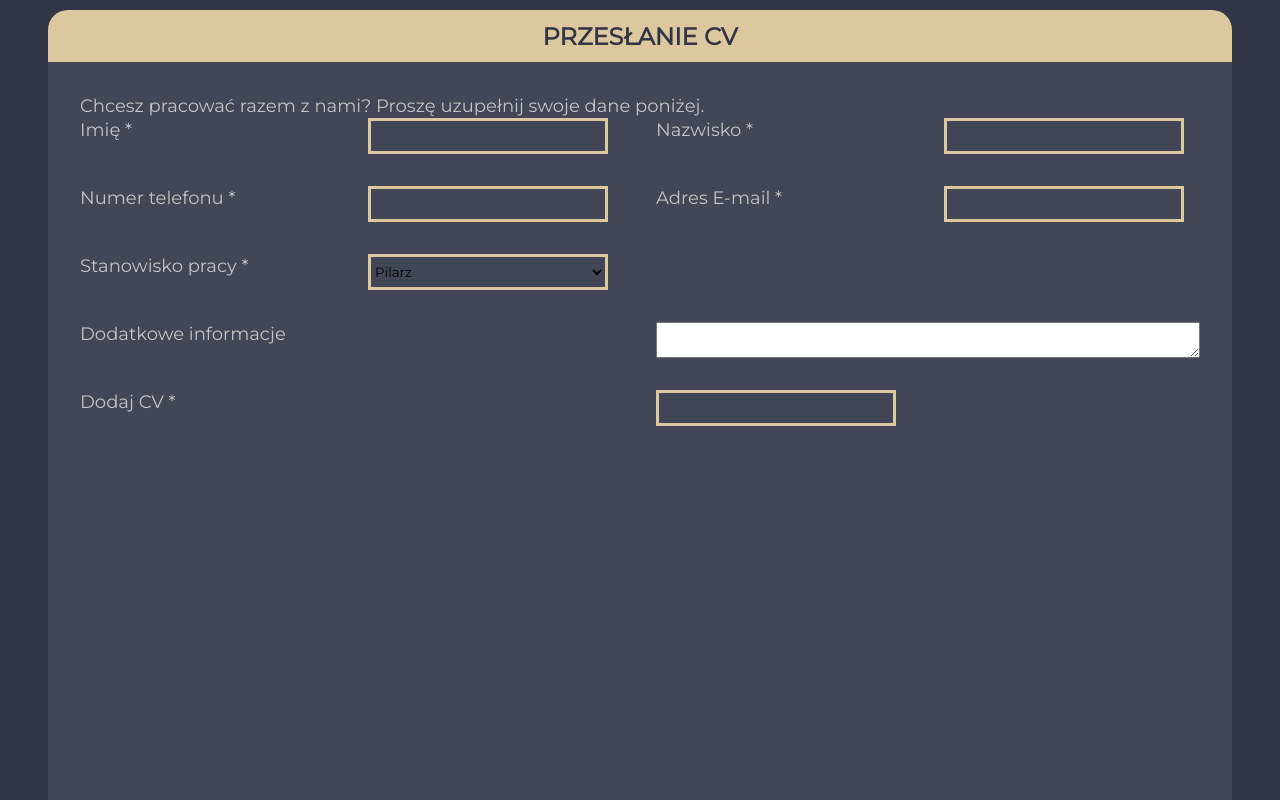
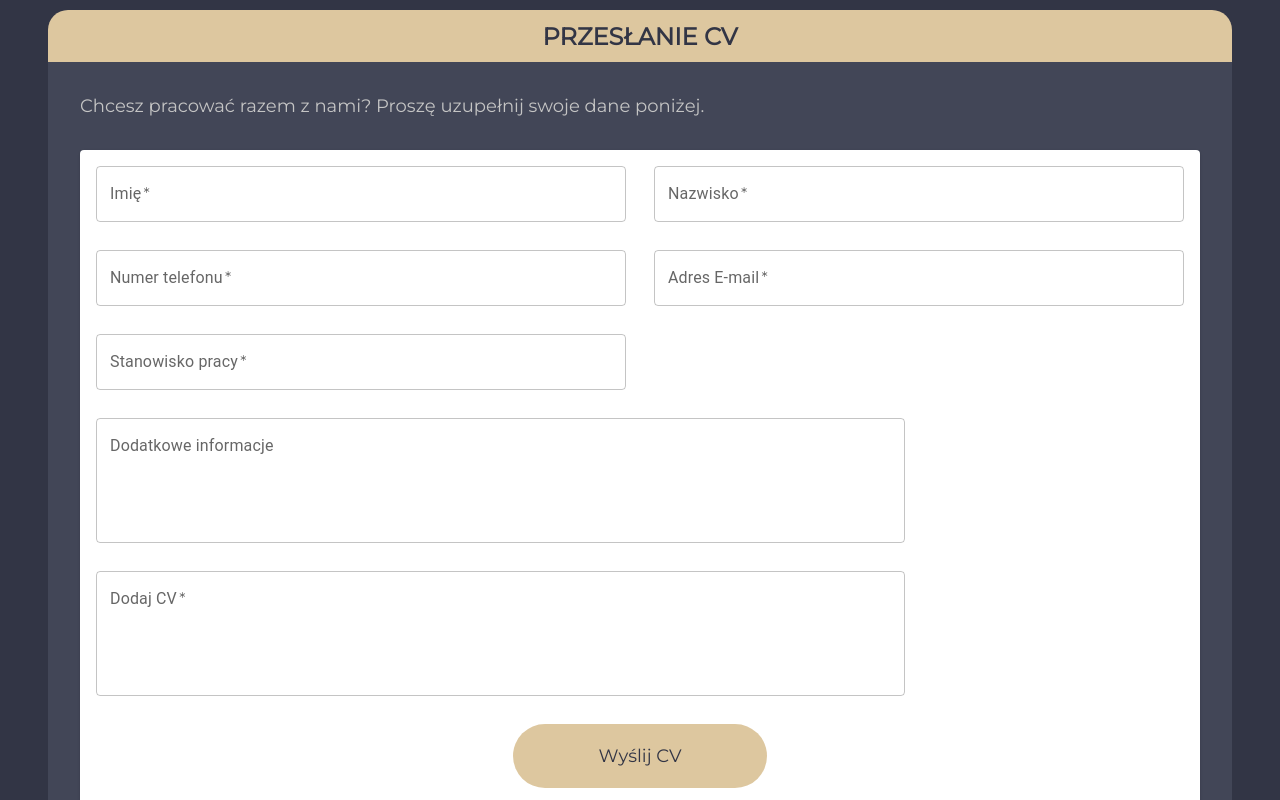
Before and after one commit to MattyKarpinski/furniture-site, a React (Create React App) app: page /praca in a window 1280 px wide. Shown: the part 3060-3860 px from the top of the page. Built offline with nearby package versions, Linux system fonts and the light colour scheme.

Commit message:
Upgrade cv form

```diff
--- a/package.json
+++ b/package.json
@@ -3,13 +3,13 @@
   "version": "0.1.0",
   "private": true,
   "dependencies": {
-    "@emotion/react": "^11.9.0",
-    "@emotion/styled": "^11.8.1",
+    "@emotion/react": "^11.9.3",
+    "@emotion/styled": "^11.9.3",
     "@fortawesome/fontawesome-svg-core": "^6.1.1",
     "@fortawesome/free-regular-svg-icons": "^6.1.1",
     "@fortawesome/free-solid-svg-icons": "^6.1.1",
     "@fortawesome/react-fontawesome": "^0.1.18",
-    "@mui/material": "^5.8.1",
+    "@mui/material": "^5.8.4",
     "@react-google-maps/api": "^2.11.8",
     "@testing-library/jest-dom": "^5.16.2",
     "@testing-library/react": "^12.1.4",
--- a/src/components/assets/contact-cv-form/ContactCvForm.scss
+++ b/src/components/assets/contact-cv-form/ContactCvForm.scss
@@ -1,6 +1,6 @@
 .contact-cv-form{
     width: 1184px;
-    height: 813px;
+    height: 829px;
     background-color: #DDC79F;
     border-radius: 20px;
 }
@@ -21,9 +21,10 @@
 
 .contact-cv--body {
     width: 1184px;
-    height: 744px;
+    height: 760px;
     background-color: #424657;
     padding: 32px 32px 0 32px;
+
 
 }
 
@@ -33,41 +34,26 @@
     font-size: 18px;
 }
 
-
 .contact-cv--form {
-    display: grid;
-    grid-template-columns: repeat(2, 1fr);
-    grid-template-rows: repeat(5, 1fr);
-    grid-column-gap: 32px;
-    grid-row-gap: 32px;
+    margin-top: 32px;
 }
 
-.contact-cv--form div {
-    display: grid;
-    grid-template-columns: repeat(2, 1fr);
-    grid-template-rows: repeat(1, 1fr);
-    grid-column-gap: 32px;
-    grid-row-gap: 32px;
+.contact-cv--button {
+
+    width: 254px;
+    height: 64px;
+    background-color: #DDC79F;
+    font-size: 18px;
+    border-radius: 50px;
+    border: none;
+    color:#323545;
 }
 
-.contact-cv--form-name { grid-area: 1 / 1 / 2 / 2; }
-.contact-cv--form-surname { grid-area: 1 / 2 / 2 / 3; }
-.contact-cv--form-tel { grid-area: 2 / 1 / 3 / 2; }
-.contact-cv--form-mail { grid-area: 2 / 2 / 3 / 3; }
-.contact-cv--form-job { grid-area: 3 / 1 / 4 / 2; }
-.contact-cv--form-info { grid-area: 4 / 1 / 5 / 3; }
-.contact-cv--form-cv { grid-area: 5 / 1 / 6 / 3; }
-
-.contact-cv--form label {
-    color: #C4C4C4;
-    line-height: 24px;
-    font-size: 18px;
+.contact-cv--button:hover {
+    text-decoration: underline;
 }
 
-.contact-cv--form input, select {
-    width: 240px;
-    height: 36px;
-    border: 3px solid #DDC79F;
-    background-color: #424657;
-
+.contact-cv--button-section {
+    display: flex;
+    justify-content: center;
 }
--- a/src/components/assets/contact-cv-form/ContactCvForm.tsx
+++ b/src/components/assets/contact-cv-form/ContactCvForm.tsx
@@ -1,7 +1,12 @@
 import React from 'react'
 import './ContactCvForm.scss';
+import { Typography, Card, CardContent, Grid, TextField, Button } from '@mui/material';
 
 export const ContactCvForm = () => {
+
+
+
+
   return <div className='contact-cv-form'>
     <div className='contact-cv--head'>
       <h3 className='contact-cv--header'>
@@ -12,40 +17,39 @@ export const ContactCvForm = () => {
       <span className='contact-cv--info'>
         Chcesz pracować razem z nami? Proszę uzupełnij swoje dane poniżej.
       </span>
-          <form className='contact-cv--form'>
-            <div className='contact-cv--form-name'>
-              <label>Imię *</label>
-              <input></input>
-            </div>
-            <div className='contact-cv--form-surname'>
-              <label>Nazwisko *</label>
-              <input></input>
-            </div>
-            <div className='contact-cv--form-tel'>
-              <label>Numer telefonu *</label>
-              <input></input>
-            </div>
-            <div className='contact-cv--form-mail'>
-              <label>Adres E-mail *</label>
-              <input></input>
-            </div>
-            <div className='contact-cv--form-job'>
-              <label>Stanowisko pracy *</label>
-              <select>
-                <option value="Pilarz">Pilarz</option>
-                <option value="Malarz">Malarz</option>
-                <option value="Monter">Monter</option>
-              </select>
-            </div>
-            <div className='contact-cv--form-info'>
-              <label>Dodatkowe informacje</label>
-              <textarea></textarea>
-            </div>
-            <div className='contact-cv--form-cv'>
-              <label>Dodaj CV *</label>
-              <input className='xyz'></input>
-            </div>
+      <Card className='contact-cv--form'>
+        <CardContent>
+          <form>
+            <Grid container spacing={3.5}>
+              <Grid xs={12} sm={6} item>
+                <TextField label="Imię" placeholder='Wpisz swoje Imię' fullWidth required />
+              </Grid>
+              <Grid xs={12} sm={6} item>
+                <TextField label="Nazwisko" placeholder='Wpisz swoje Nazwisko' fullWidth required />
+              </Grid>
+              <Grid xs={12} sm={6} item>
+                <TextField type="number" label="Numer telefonu" placeholder='Wpisz swój numer telefonu' fullWidth required />
+              </Grid>
+              <Grid xs={12} sm={6} item>
+                <TextField type="email" label="Adres E-mail" placeholder='Wpisz swój adres e-mail' fullWidth required />
+              </Grid>
+              <Grid xs={12} sm={6} item>
+                <TextField label="Stanowisko pracy" placeholder='Wpisz swój adres e-mail' fullWidth required />
+              </Grid>
+              <Grid xs={12} sm={9} item>
+                <TextField label="Dodatkowe informacje" multiline rows={4} placeholder='Jeśli chcesz Nam coś opowiedzieć o sobie napisz tutaj' fullWidth />
+              </Grid>
+              <Grid xs={12} sm={9} item>
+                <TextField type="message" label="Dodaj CV" multiline rows={4} placeholder='Jeśli chcesz Nam coś opowiedzieć o sobie napisz tutaj' fullWidth required />
+              </Grid>
+
+              <Grid className='contact-cv--button-section' xs={12} item>
+                <button className='contact-cv--button' type="submit">Wyślij CV</button>
+              </Grid>
+            </Grid>
           </form>
+        </CardContent>
+      </Card>
     </div>
 
   </div>
```
Also changed, not shown: src/components/pages/work-page/WorkPage.scss (line endings or trailing spaces), 1 other file (tests, documents, lock files or other folders). Lines whose indentation alone changed are shown as unchanged.
